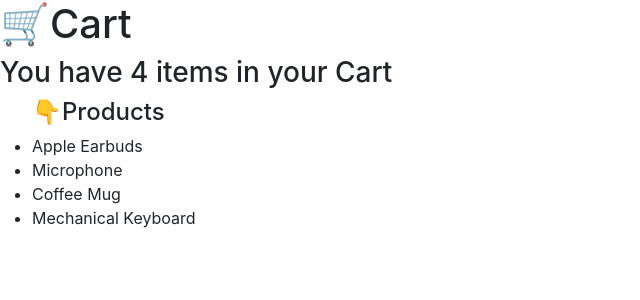
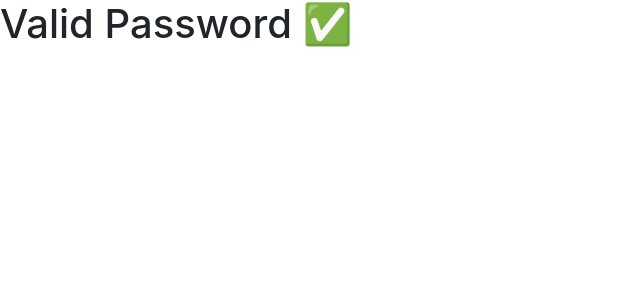
Before and after one commit to git-souvik22/react_course, a React (Create React App) app: page / in a window 1280 px wide. Shown: the top 300 px of the page, without its empty margins (0-640 px from the left). Built offline with nearby package versions, Linux system fonts and the light colour scheme.

Commit message:
ternary operator in react

```diff
--- a/src/App.js
+++ b/src/App.js
@@ -1,29 +1,14 @@
-const Cart = () => {
-  const items = [
-    "Apple Earbuds",
-    "Microphone",
-    "Coffee Mug",
-    "Mechanical Keyboard",
-  ];
+const ValidPassword = () => <h1>Valid Password ✅</h1>;
+const InvalidPassword = () => <h1>Invalid Password ❌</h1>;
 
-  return (
-    <>
-      <h1>🛒Cart</h1>
-      {items.length > 0 && <h3>You have {items.length} items in your Cart</h3>}
-      <ul>
-        <h4>👇Products</h4>
-        {items.map((item, index) => (
-          <li key={index + 1}>{item}</li>
-        ))}
-      </ul>
-    </>
-  );
+const Password = ({ isValid }) => {
+  return isValid ? <ValidPassword /> : <InvalidPassword />;
 };
 
 function App() {
   return (
     <>
-      <Cart />
+      <Password isValid={true} />
     </>
   );
 }
```
